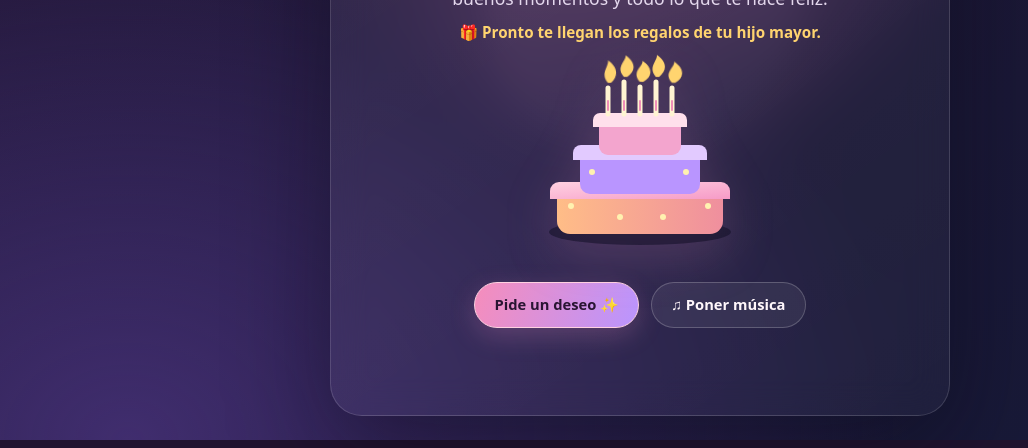
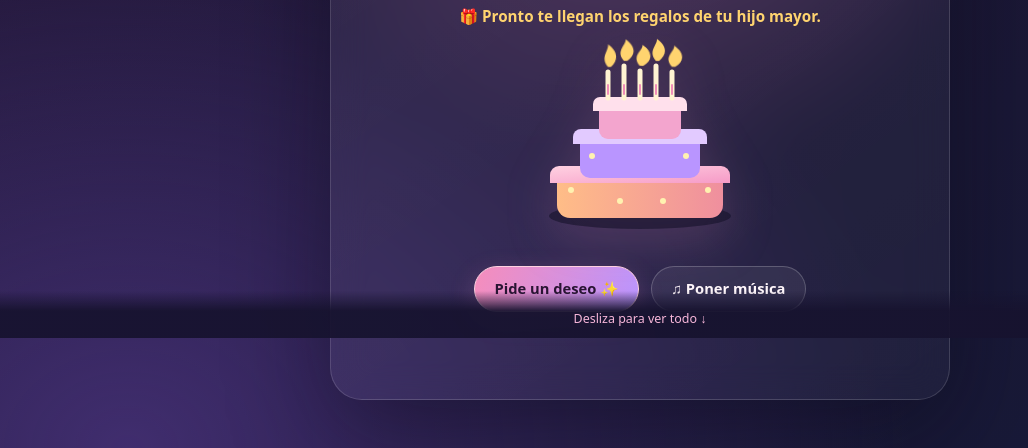
Before and after one commit to JuanFernando06/Portafolio, an Astro site: page /papa in a window 1280 px wide. Shown: the part 462-910 px from the top of the page, without its empty margins (0-1028 px from the left). Built offline with nearby package versions, Linux system fonts and the light colour scheme; Astro itself is replaced by a stand-in of ours.

Commit message:
papaute cumple

```diff
--- a/src/pages/papa.astro
+++ b/src/pages/papa.astro
@@ -10,6 +10,12 @@ const title = '¡Feliz cumpleaños, Papaute!';
     <meta name="description" content="Una felicitación de cumpleaños para Papaute." />
     <title>{title}</title>
     <style>
+      html {
+        min-height: 100%;
+        overflow-y: scroll;
+        scroll-behavior: smooth;
+      }
+
       :root {
         color-scheme: dark;
         font-family: system-ui, sans-serif;
@@ -37,8 +43,8 @@ const title = '¡Feliz cumpleaños, Papaute!';
         position: relative;
         display: grid;
         min-height: 100svh;
-        place-items: center;
-        padding: clamp(3rem, 8vh, 5rem) 1rem 2.5rem;
+        place-items: start center;
+        padding: clamp(4rem, 8vh, 5rem) 1rem 3rem;
         isolation: isolate;
       }
 
@@ -73,7 +79,6 @@ const title = '¡Feliz cumpleaños, Papaute!';
         box-shadow: 0 30px 100px #09071470, inset 0 1px #ffffff20;
         text-align: center;
         backdrop-filter: blur(18px);
-        transform: translateY(clamp(8px, 2vh, 18px));
       }
 
       .eyebrow {
@@ -182,6 +187,20 @@ const title = '¡Feliz cumpleaños, Papaute!';
         font-size: .82rem;
       }
 
+      .scroll-hint {
+        position: fixed;
+        z-index: 4;
+        right: 0;
+        bottom: 0;
+        left: 0;
+        padding: 1.2rem 1rem .7rem;
+        background: linear-gradient(transparent, #17132feF 42%);
+        color: #f7b7da;
+        font-size: .78rem;
+        text-align: center;
+        pointer-events: none;
+      }
+
       .confetti {
         position: fixed;
         z-index: 3;
@@ -214,6 +233,10 @@ const title = '¡Feliz cumpleaños, Papaute!';
           animation-duration: .01ms !important;
           animation-iteration-count: 1 !important;
           scroll-behavior: auto !important;
+        }
+
+        @media (min-height: 760px) {
+          .scroll-hint { display: none; }
         }
       }
     </style>
@@ -269,6 +292,7 @@ const title = '¡Feliz cumpleaños, Papaute!';
         </div>
         <p id="status" class="status" role="status" aria-live="polite"></p>
       </section>
+      <div class="scroll-hint" aria-hidden="true">Desliza para ver todo ↓</div>
     </main>
 
     <script>
```
